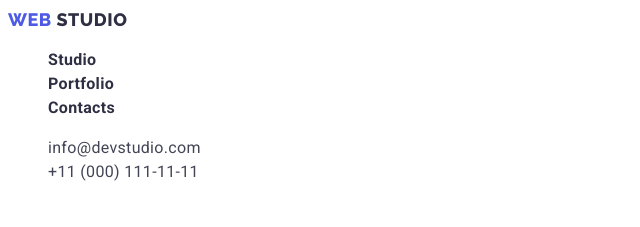
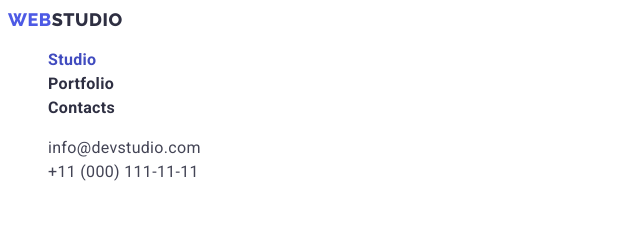
Before and after one commit to VolodymyrBakun/goit-markup-hw-02, a plain HTML site: page index.html in a window 1280 px wide. Shown: the top 227 px of the page, 0-640 px from the left. Drawn offline with Linux system fonts and the light colour scheme.

Commit message:
fixed issues

```diff
--- a/css/styles.css
+++ b/css/styles.css
@@ -67,7 +67,7 @@ body {
   color: var(--Primary-brand-color);
 }
 
-.logo:hover,
+
 .logo:focus {
   color: var(--Pressed-state-color);
 }
--- a/index.html
+++ b/index.html
@@ -5,23 +5,23 @@
     <meta http-equiv="X-UA-Compatible" content="IE=edge" />
     <meta name="viewport" content="width=device-width, initial-scale=1.0" />
     <title>Webstudio</title>
-    <link rel="stylesheet" href="./css/styles.css" />
     <link rel="preconnect" href="https://fonts.googleapis.com" />
     <link rel="preconnect" href="https://fonts.gstatic.com" crossorigin />
     <link
       href="https://fonts.googleapis.com/css2?family=Raleway:wght@800&family=Roboto:wght@400;500;700;900&display=swap"
       rel="stylesheet"
     />
+    <link rel="stylesheet" href="./css/styles.css" />
   </head>
   <body>
     <header class="header">
       <a class="logo link" href="./index.html"
-        ><span class="logo-part">web</span> studio</a
+        ><span class="logo-part">web</span>studio</a
       >
       <nav class="header-navigation">
         <ul class="header-list list">
           <li class="header-item">
-            <a class="header-link link" href="">Studio</a>
+            <a class="header-link link current" href="">Studio</a>
           </li>
           <li class="header-item">
             <a class="header-link link" href="./portfolio.html">Portfolio</a>
@@ -169,7 +169,7 @@
     </main>
     <footer class="footer">
       <a class="footer-logo link" href="./index.html"
-        ><span class="logo-part">web</span> studio</a
+        ><span class="logo-part">web</span>studio</a
       >
       <p class="footer-text">
         Increase the flow of customers and sales for your business with digital
```
Also changed, not shown: portfolio.html (+1 -1 lines).
